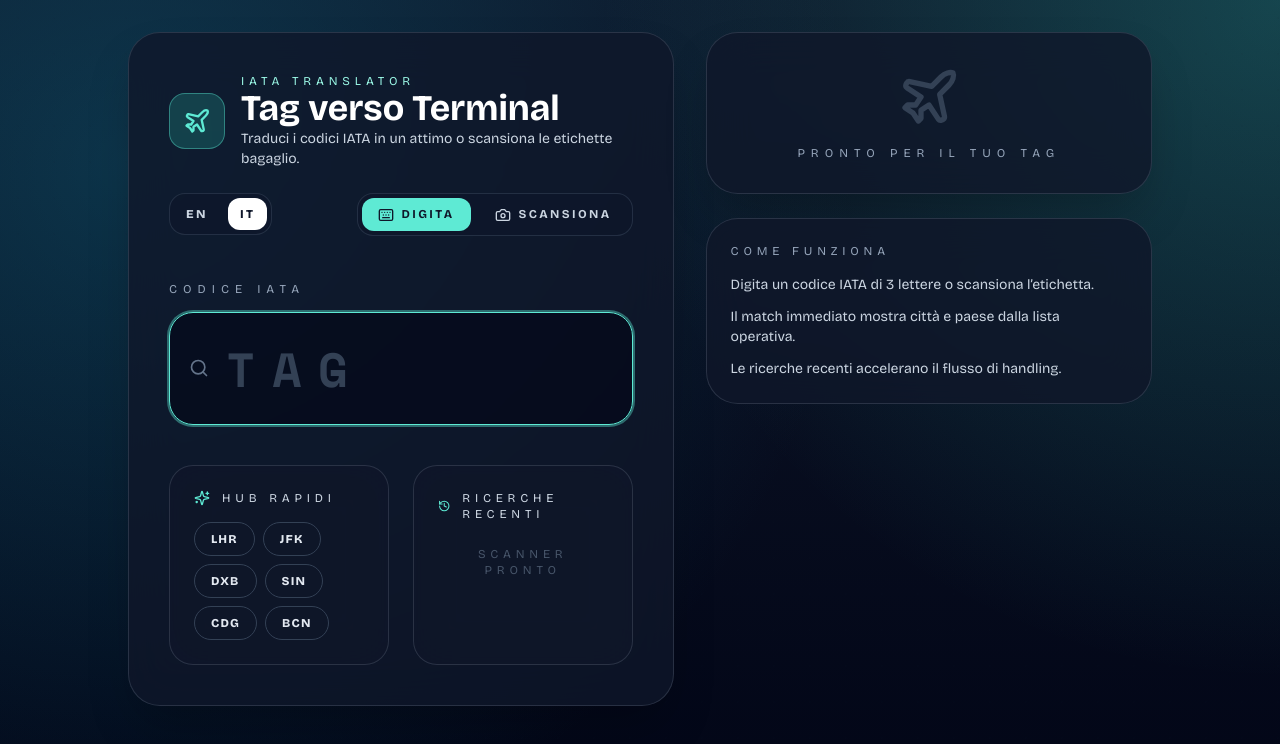
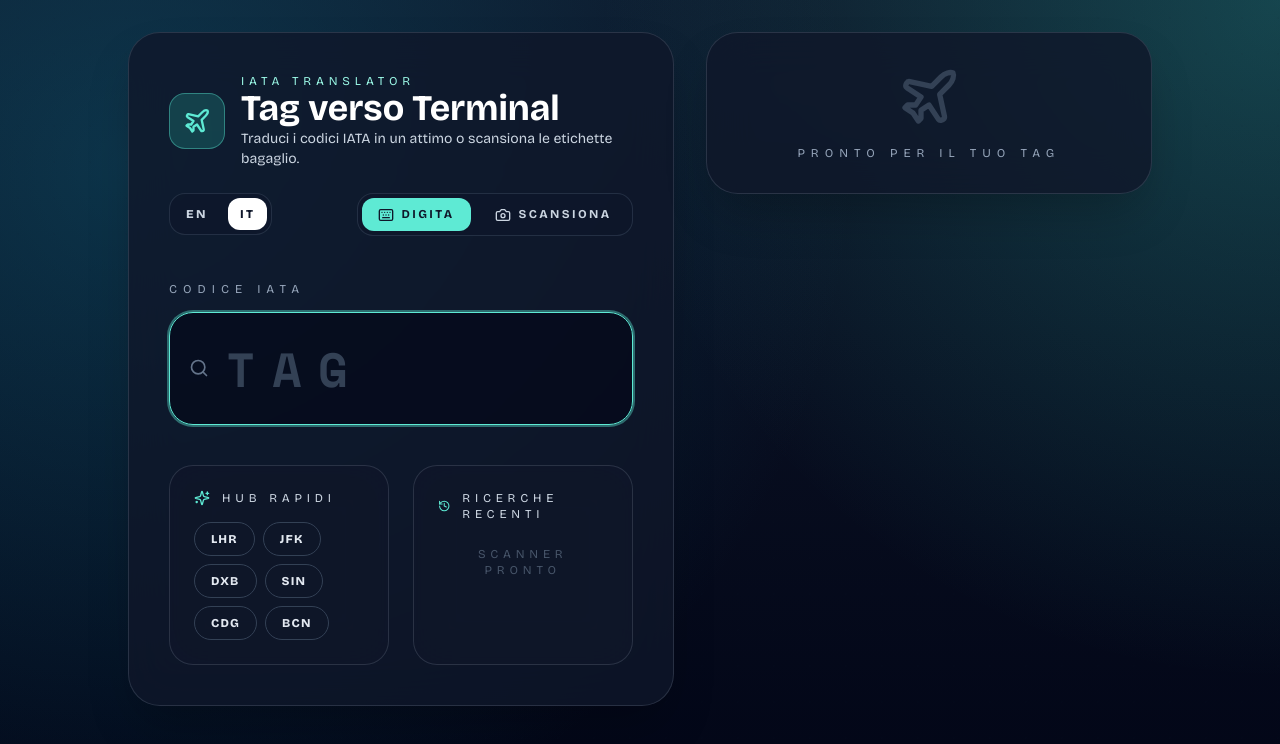
Before and after one commit to oreogano9/IATAtranslate, a React (Vite) app: page / in a window 1280 px wide. Shown: the top 744 px of the page. Built offline with nearby package versions, Linux system fonts and the light colour scheme.

Commit message:
Remove how-it-works block

```diff
--- a/src/App.jsx
+++ b/src/App.jsx
@@ -521,14 +521,6 @@ export default function App() {
               )}
             </div>
 
-            <div className="glass rounded-[32px] p-6 text-sm text-slate-300">
-              <p className="uppercase tracking-[0.4em] text-xs text-slate-400">{t.how}</p>
-              <ul className="mt-4 space-y-3">
-                <li>{t.how1}</li>
-                <li>{t.how2}</li>
-                <li>{t.how3}</li>
-              </ul>
-            </div>
           </aside>
         </div>
       </div>
```
